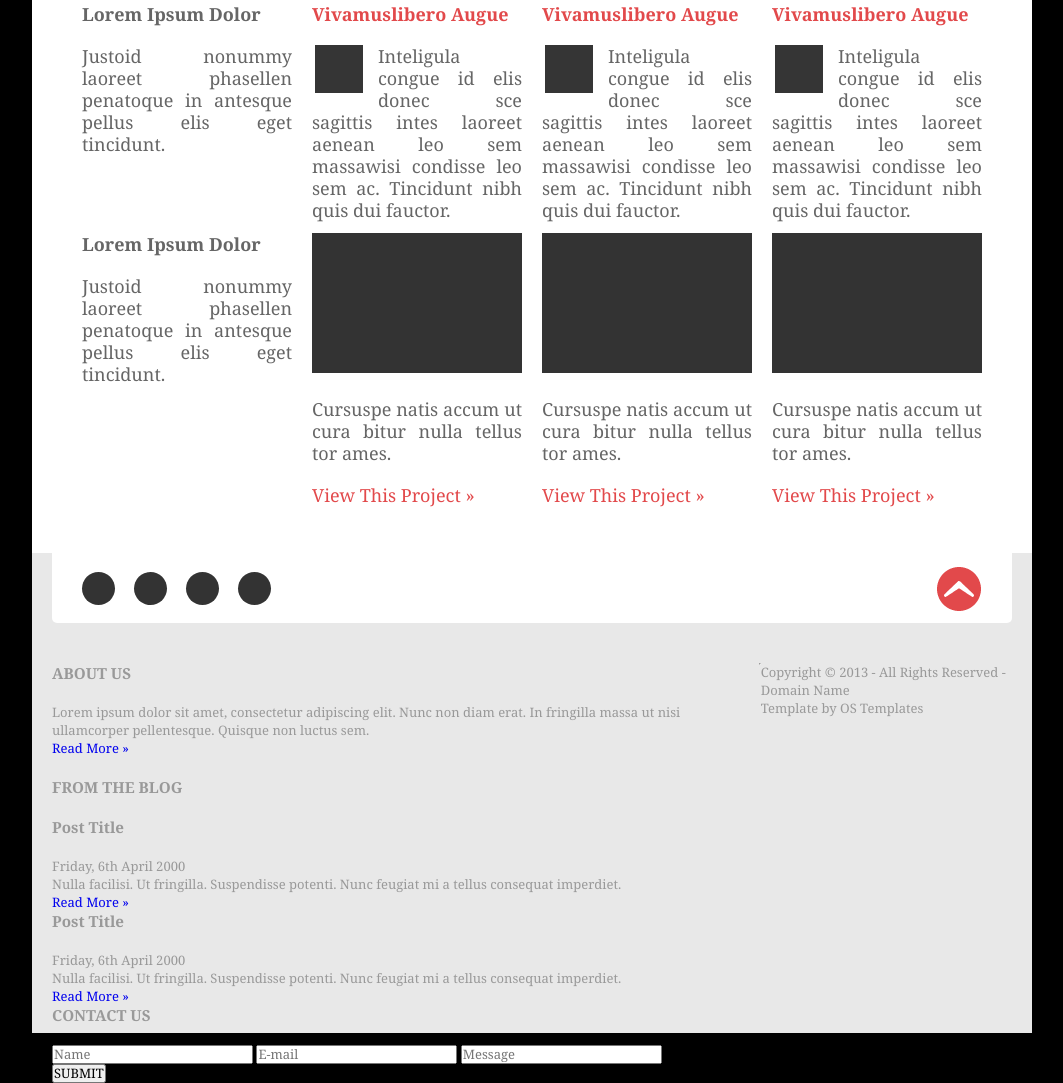
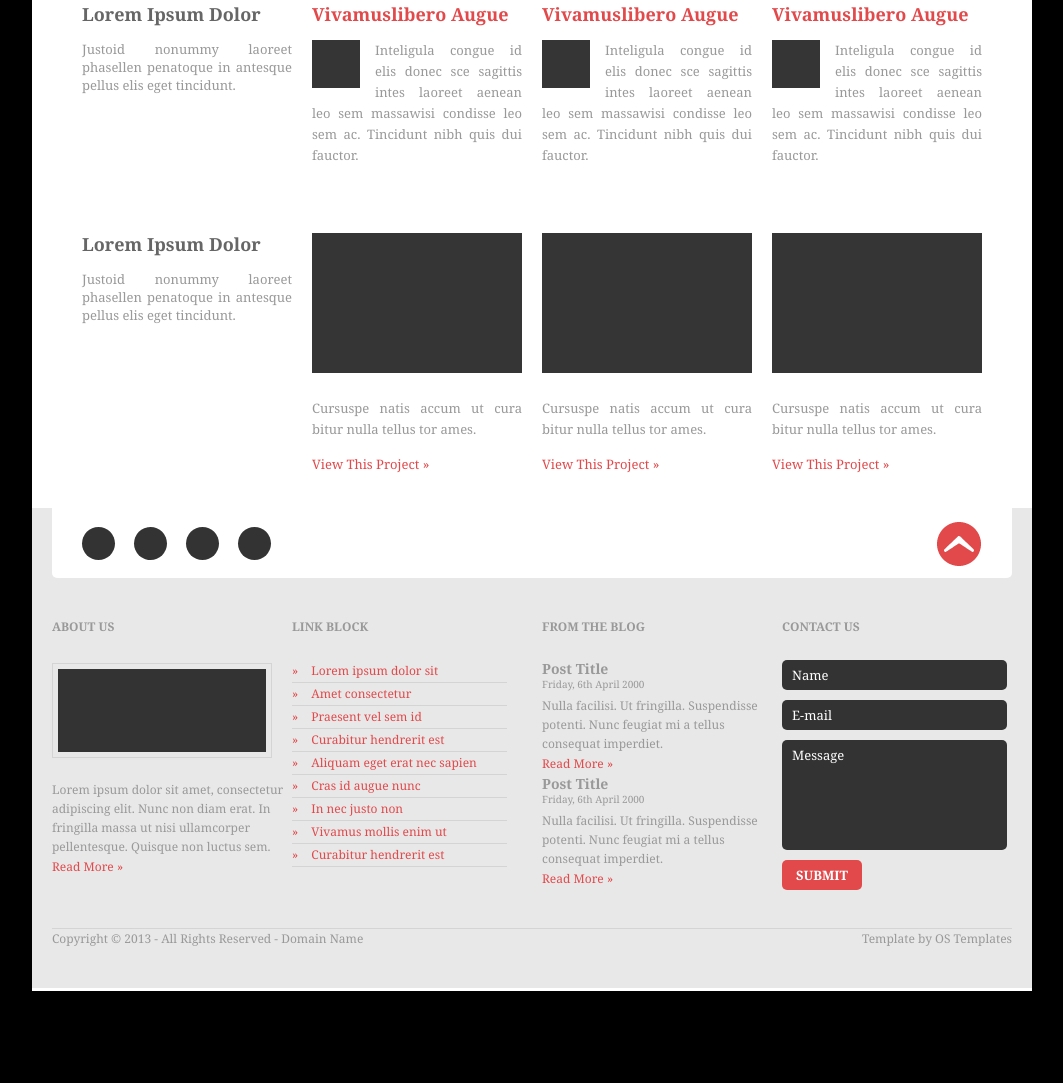
Before and after one commit to SheremetKateryna/ksh, a plain HTML site: page AUTONOMOUS/index.html in a window 1280 px wide. Shown: the part 603-1686 px from the top of the page, without its empty margins (108-1171 px from the left). After the commit the page ends 1594 px from the top, so only its background shows below. Drawn offline with Linux system fonts and the light colour scheme.

Commit message:
work with footer

```diff
--- a/AUTONOMOUS/css/style.css
+++ b/AUTONOMOUS/css/style.css
@@ -106,60 +106,60 @@ a {
    height: 230px;
 }
 
-.service-card,
-.service-card__no-icon {
-   display:inline;
+.services-card{
+   width: 210px;
+   text-align: justify;
+   margin: 0 10px;
 }
 
-.service-card__no-icon h3,
-.lw-card h3,
-.service-card p,
-.service-card__no-icon p,
-.lw-card p,
-.lw-card a {
+.services-card-title{
    font-size: 18px;
    line-height: 22px;
-   color: #666;
-   text-align: justify;
+   color: #e2494b;
+   margin-bottom: 15px;
 }
 
-.service-card h3,
-.lw-card a  {
-   font-size:  18px;
-   line-height: 22px;
-   color: #e2494b;
+.services-card-content {
+   line-height: 21px;
+   margin-bottom: 15px;
 }
 
-.service-card div {
+.services-card-icon {
    background: #353535;
    width: 48px;
    height: 48px;
    float:left;
-   margin: 0 15px 0 3px;
+   margin-right: 15px;
 }
 
-.lw-card div {
-   background: #333;
+.services-card__no-icon .services-card-icon {
+   display: none;
+}
+.services-card__no-icon .services-card-content {
+   line-height: 18px;
+}
+
+.services-card__no-icon .services-card-title {
+   color: #666;
+}
+
+.services__latest-work{
+   height: 275px;
+}
+
+.services-card__latest-work .services-card-icon {
    width: 210px;
    height: 140px;
    margin-bottom: 25px;
 }
 
-h3,
-.service-card p,
-.service-card__no-icon p,
-.lw-card p {
-   margin-bottom: 20px;
-}
-
-.latest-work {
-   margin-bottom: 90px;
+.services-card-link {
+   color: #e2494b;
 }
 
 .top-bar{
-      z-index: 2;
+   z-index: 2;
    position: relative;
-
    display: flex;
    align-items: center;
    justify-content: space-between;
@@ -176,8 +176,6 @@ h3,
    background: #fff;
    display: flex;
 }
-
-
 .social-elipse {
 
    height: 33px;
@@ -187,12 +185,130 @@ h3,
    margin: 0 19px 0 0;
 }
 
-
 footer {
    position: relative;
    z-index: 1;
    height: 480px;
-   display: flex;
+   flex-flow: row wrap;
    background: #e8e8e8;
    padding: 110px 20px 25px 20px;
 }
+
+.footer-main {
+   display: flex;
+   height: 310px;
+   width: 960px;
+}
+
+.footer-about,
+.footer-link-block,
+.footer-blog,
+.footer-contact {
+   display: flex;
+   flex-flow: column wrap;
+   width: 240px;
+}
+
+.footer-blog,
+.footer-contact {
+   padding-left: 10px;
+}
+
+.footer-link-block{
+   padding-right: 25px;
+}
+
+.footer-title {
+   margin-bottom: 25px;
+   font-size: 12px;
+}
+
+.footer-icon {
+   width: 220px;
+   height: 95px;
+   position: absolute;
+   border:1px solid #d4d4d4;
+   margin-top: 45px;
+}
+
+.footer-icon:after {
+   content: "";
+   position: absolute;
+   background: #333;
+   top: 5px;
+   right: 5px;
+   bottom: 5px;
+   left: 5px;
+}
+
+.footer-content {
+   margin-top: 120px;
+}
+
+.footer-link {
+   display: block;
+   font-size: 12px;
+   line-height: 22px;
+   color: #e2494b;
+}
+
+.footer-link-block .footer-link{
+      border-bottom: 1px solid  #d4d4d4;
+}
+
+.link-span {
+   margin-right: 10px;
+}
+
+.footer-post-title {
+   font-size: 14px;
+   line-height: 17px;
+}
+
+.footer-post time {
+   display: block;
+   font-size: 10px;
+   margin-bottom: 5px;
+}
+
+.footer p {
+   font-size: 12px;
+   line-height: 19px;
+}
+
+.form-name,
+.form-email,
+.form-message {
+   width: 225px;
+   height: 30px;
+   background: #333;
+   border-radius: 5px;
+   border: none;
+   padding: 10px;
+   margin-bottom: 10px;
+}
+
+.form input::placeholder {
+   color: #fff;
+}
+
+.form-message {
+   height: 110px;
+   padding: 0 10px 80px;
+}
+
+.button {
+   width: 80px;
+   height: 30px;
+   border-radius: 5px;
+   background: #e2494b;
+   border: none;
+   color: #fff;
+   font-weight: bold;
+}
+
+.copyright {
+   display: flex;
+   justify-content: space-between;
+   border-top: 1px solid  #d4d4d4;
+}
--- a/AUTONOMOUS/index.html
+++ b/AUTONOMOUS/index.html
@@ -4,11 +4,10 @@
    <meta charset="UTF-8">
    <link rel="stylesheet" href="css/normalize.css">
    <link rel="stylesheet" href="css/style.css">
-
-   <link href="https://fonts.googleapis.com/css?family=Lato:300" rel="stylesheet">
    <title>Autonomous</title>
 </head>
 <body>
+  <a name="top"></a>
   <header>
     <div class="logo">
       <p class="title-big"><span>A</span>UTONOMOUS</p>
@@ -39,47 +38,47 @@
     </div>
   </div>
   <div class="services">
-    <div class="service-card__no-icon">
-      <h3>Lorem Ipsum Dolor</h3>
-      <div></div>
-      <p>Justoid nonummy laoreet phasellen penatoque in antesque pellus elis eget tincidunt.</p>
+    <div class="services-card services-card__no-icon">
+      <h3 class="services-card-title">Lorem Ipsum Dolor</h3>
+      <div class="services-card-icon"></div>
+      <p class="services-card-content">Justoid nonummy laoreet phasellen penatoque in antesque pellus elis eget tincidunt.</p>
     </div>
-    <div class="service-card">
-      <h3>Vivamuslibero Augue</h3>
-      <div></div>
-      <p>Inteligula congue id elis donec sce sagittis intes laoreet aenean  leo sem massawisi condisse leo sem ac. Tincidunt nibh quis dui fauctor.</p>
+    <div class="services-card">
+      <h3 class="services-card-title">Vivamuslibero Augue</h3>
+      <div class="services-card-icon"></div>
+      <p class="services-card-content">Inteligula congue id elis donec sce sagittis intes laoreet aenean  leo sem massawisi condisse leo sem ac. Tincidunt nibh quis dui fauctor.</p>
     </div>
-    <div class="service-card">
-      <h3>Vivamuslibero Augue</h3>
-      <div></div>
-      <p>Inteligula congue id elis donec sce sagittis intes laoreet aenean  leo sem massawisi condisse leo sem ac. Tincidunt nibh quis dui fauctor.</p>
+    <div class="services-card">
+      <h3 class="services-card-title">Vivamuslibero Augue</h3>
+      <div class="services-card-icon"></div>
+      <p class="services-card-content">Inteligula congue id elis donec sce sagittis intes laoreet aenean  leo sem massawisi condisse leo sem ac. Tincidunt nibh quis dui fauctor.</p>
     </div>
-    <div class="service-card">
-      <h3>Vivamuslibero Augue</h3>
-      <div></div>
-      <p>Inteligula congue id elis donec sce sagittis intes laoreet aenean  leo sem massawisi condisse leo sem ac. Tincidunt nibh quis dui fauctor.</p>
+    <div class="services-card">
+      <h3 class="services-card-title">Vivamuslibero Augue</h3>
+      <div class="services-card-icon"></div>
+      <p class="services-card-content">Inteligula congue id elis donec sce sagittis intes laoreet aenean  leo sem massawisi condisse leo sem ac. Tincidunt nibh quis dui fauctor.</p>
     </div>
   </div>
-  <div class="latest-work">
-    <div class="service-card__no-icon">
-      <h3>Lorem Ipsum Dolor</h3>
-      <div></div>
-      <p>Justoid nonummy laoreet phasellen penatoque in antesque pellus elis eget tincidunt.</p>
+  <div class="services services__latest-work">
+    <div class="services-card services-card__no-icon">
+      <h3 class="services-card-title">Lorem Ipsum Dolor</h3>
+      <div class="services-card-icon"></div>
+      <p class="services-card-content">Justoid nonummy laoreet phasellen penatoque in antesque pellus elis eget tincidunt.</p>
     </div>
-    <div class="lw-card">
-      <div></div>
-      <p>Cursuspe natis accum ut cura bitur nulla tellus tor ames.</p>
-      <a href="#" class="link">View This Project »</a>
+    <div class="services-card services-card__latest-work">
+      <div class="services-card-icon"></div>
+      <p class="services-card-content">Cursuspe natis accum ut cura bitur nulla tellus tor ames.</p>
+      <a href="#" class="services-card-link">View This Project »</a>
     </div>
-    <div class="lw-card">
-      <div></div>
-      <p>Cursuspe natis accum ut cura bitur nulla tellus tor ames.</p>
-      <a href="#" class="link">View This Project »</a>
+    <div class="services-card services-card__latest-work">
+      <div class="services-card-icon"></div>
+      <p class="services-card-content">Cursuspe natis accum ut cura bitur nulla tellus tor ames.</p>
+      <a href="#" class="services-card-link">View This Project »</a>
     </div>
-    <div class="lw-card">
-      <div></div>
-      <p>Cursuspe natis accum ut cura bitur nulla tellus tor ames.</p>
-      <a href="#" class="link">View This Project »</a>
+    <div class="services-card services-card__latest-work">
+      <div class="services-card-icon"></div>
+      <p class="services-card-content">Cursuspe natis accum ut cura bitur nulla tellus tor ames.</p>
+      <a href="#" class="services-card-link">View This Project »</a>
     </div>
   </div>
         <div class="top-bar">
@@ -89,60 +88,58 @@
           <a href="#"><div class="social-elipse"></div></a>
           <a href="#"><div class="social-elipse"></div></a>
         </div>
-        <img src="img/To Top.png" alt="" class="to-top">
+        <a href="#top"><img src="img/To Top.png" alt="" class="to-top"></a>
       </div>
   </main>
-  <footer>
+  <footer class="footer">
     <div class="footer-main">
-      <div class="about">
-        <h3 class="f-title">ABOUT US</h3>
-        <div></div>
-        <p>Lorem ipsum dolor sit amet, consectetur adipiscing elit. Nunc non diam erat. In fringilla massa ut nisi ullamcorper pellentesque. Quisque non luctus sem. </p>
-        <a href="#"class="link" >Read More »</a>
+      <div class="footer-about">
+        <h3 class="footer-title">ABOUT US</h3>
+        <div class="footer-icon"></div>
+        <p class="footer-content">Lorem ipsum dolor sit amet, consectetur adipiscing elit. Nunc non diam erat. In fringilla massa ut nisi ullamcorper pellentesque. Quisque non luctus sem. </p>
+        <a href="#"class="footer-link" >Read More »</a>
       </div>
-      <div class="link-block">
-        <h3 class="f-title"></h3>
-        <a href="#" class="link"></a>
-        <a href="#" class="link"></a>
-        <a href="#" class="link"></a>
-        <a href="#" class="link"></a>
-        <a href="#" class="link"></a>
-        <a href="#" class="link"></a>
-        <a href="#" class="link"></a>
-        <a href="#" class="link"></a>
-        <a href="#" class="link"></a>
+      <div class="footer-link-block">
+        <h3 class="footer-title">LINK BLOCK</h3>
+        <a href="#" class="footer-link"><span class="link-span">» </span> Lorem ipsum dolor sit</a>
+        <a href="#" class="footer-link"><span class="link-span">» </span> Amet consectetur</a>
+        <a href="#" class="footer-link"><span class="link-span">» </span>Praesent vel sem id</a>
+        <a href="#" class="footer-link"><span class="link-span">» </span>Curabitur hendrerit est</a>
+        <a href="#" class="footer-link"><span class="link-span">» </span>Aliquam eget erat nec sapien</a>
+        <a href="#" class="footer-link"><span class="link-span">» </span>Cras id augue nunc</a>
+        <a href="#" class="footer-link"><span class="link-span">» </span>In nec justo non</a>
+        <a href="#" class="footer-link"><span class="link-span">» </span>Vivamus mollis enim ut</a>
+        <a href="#" class="footer-link"><span class="link-span">» </span>Curabitur hendrerit est</a>
       </div>
-      <div class="blog">
-        <h3 class="f-title">FROM THE BLOG</h3>
-        <div class="post">
-          <h3 class="post-title">Post Title</h3>
+      <div class="footer-blog">
+        <h3 class="footer-title">FROM THE BLOG</h3>
+        <div class="footer-post">
+          <h3 class="footer-post-title">Post Title</h3>
           <time>Friday, 6th April 2000</time>
           <p>Nulla facilisi. Ut fringilla. Suspendisse potenti. Nunc feugiat mi a tellus consequat imperdiet.</p>
-          <a href="#" class="link">Read More »</a>
+          <a href="#" class="footer-link">Read More »</a>
         </div>
-        <div class="post">
-          <h3 class="post-title">Post Title</h3>
+        <div class="footer-post">
+          <h3 class="footer-post-title">Post Title</h3>
           <time>Friday, 6th April 2000</time>
           <p>Nulla facilisi. Ut fringilla. Suspendisse potenti. Nunc feugiat mi a tellus consequat imperdiet.</p>
-          <a href="#" class="link">Read More »</a>
+          <a href="#" class="footer-link">Read More »</a>
         </div>
       </div>
-      <div class="contact">
-        <h3 class="f-title">CONTACT US</h3>
+      <div class="footer-contact">
+        <h3 class="footer-title">CONTACT US</h3>
         <form class="form">
-          <input type="text" name="fullname" placeholder="Name">
-          <input type="email" placeholder="E-mail" />
-          <input type="text" placeholder="Message" />
-        </div>
-        <input type="button" class="button" value="SUBMIT" />
+          <input class="form-name" type="text" name="fullname" placeholder="Name">
+          <input class="form-email" type="email" placeholder="E-mail" />
+          <input class="form-message" type="text" placeholder="Message" />
+        </form>
+          <input type="button" class="button" value="SUBMIT" />
       </div>
-    </div>
-    <hr>
+  </div>
     <div class="copyright">
       <p>Copyright © 2013 - All Rights Reserved - Domain Name</p>
       <p>Template by OS Templates</p>
     </div>
   </footer>
-
 </body>
 </html>
```
Also changed, not shown: AUTONOMOUS/fonts/miso.woff (deleted).
